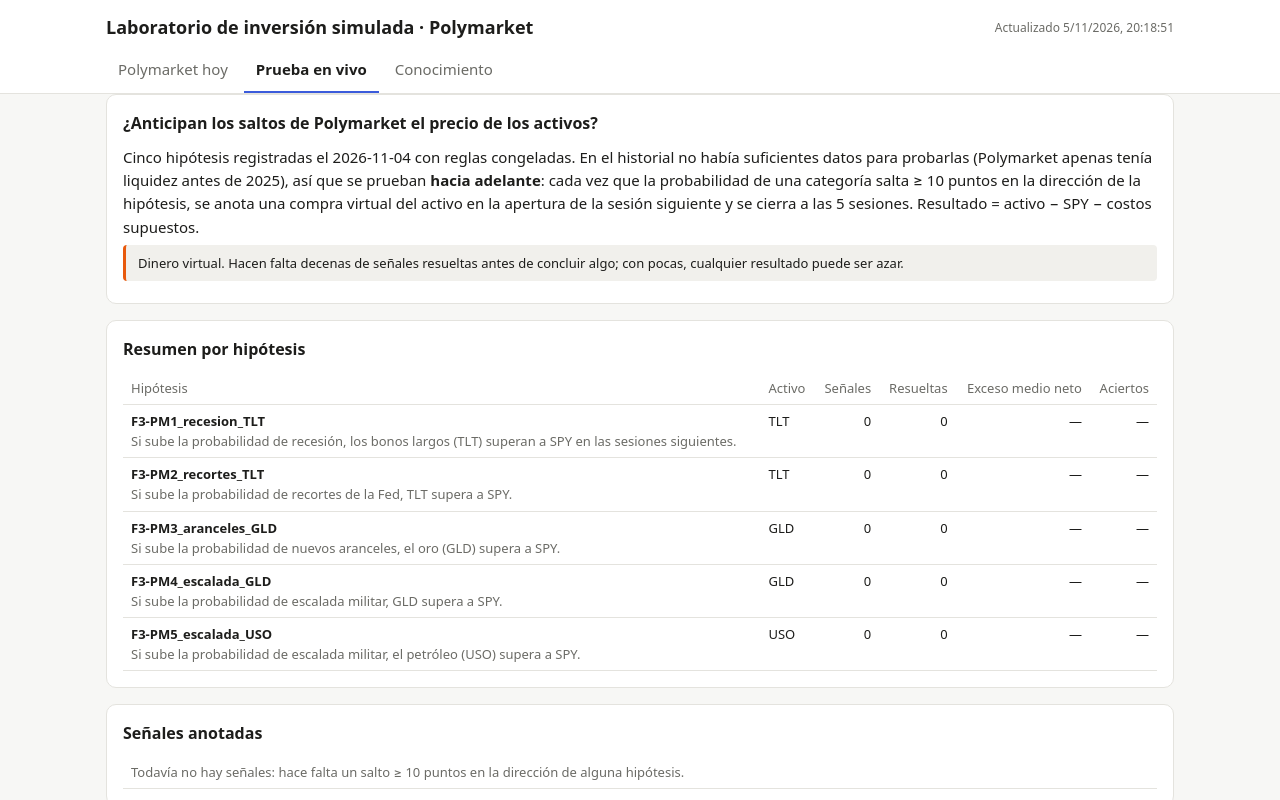
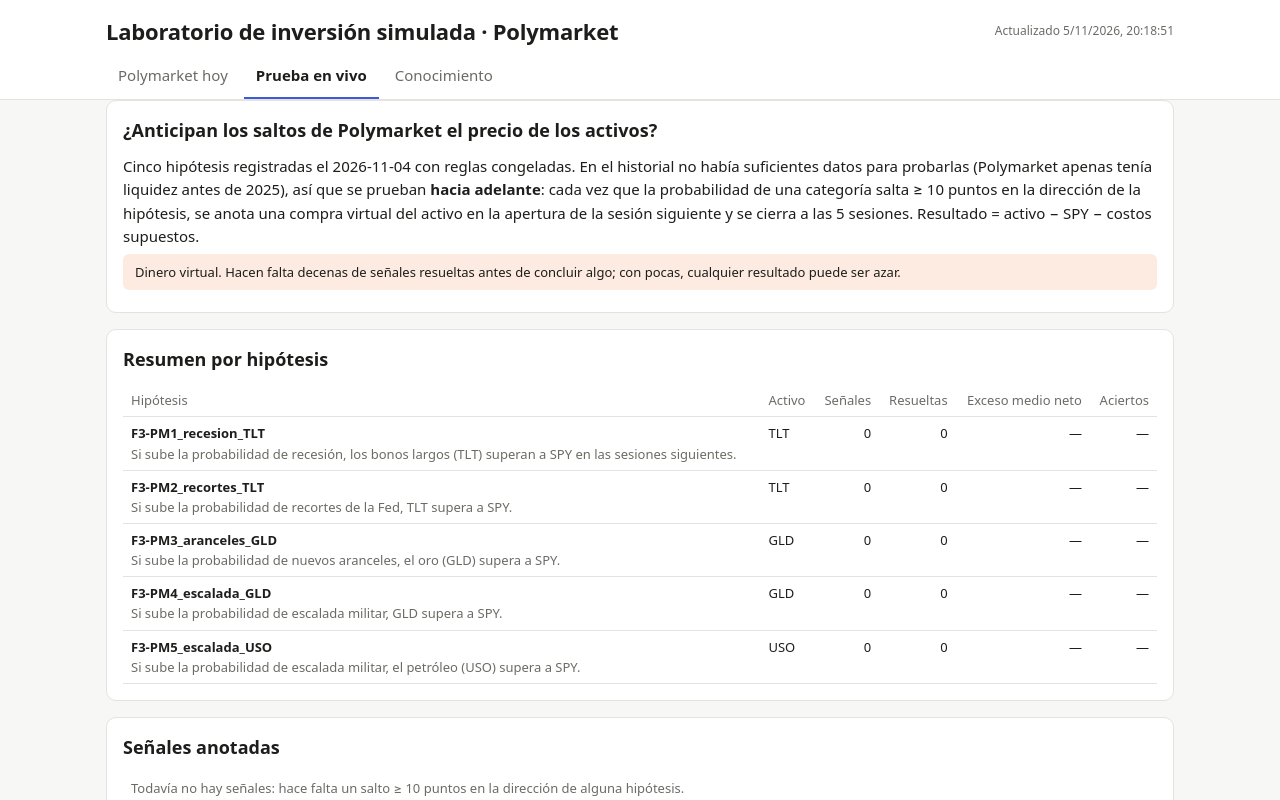
Before and after one commit to IngDavidTM/laboratorio-polymarket, a plain HTML site: page site/index.html in a window 1280 px wide. Both pictures are taken after a click on the button "Prueba en vivo". Shown: the top 800 px of the page. Drawn offline with Linux system fonts and the light colour scheme.

Commit message:
Web: nota sin borde lateral y jerarquía de títulos más marcada
Co-Authored-By: Claude Opus 5.5 <noreply@anthropic.com>

```diff
--- a/site/index.html
+++ b/site/index.html
@@ -14,18 +14,18 @@ body{margin:0;background:var(--bg);color:var(--fg);font:15px/1.55 system-ui,-app
 header{border-bottom:1px solid var(--line);background:var(--card)}
 .wrap{max-width:1100px;margin:0 auto;padding:0 16px}
 .top{display:flex;align-items:center;gap:12px;padding:14px 0 6px;flex-wrap:wrap}
-.top h1{font-size:18px;margin:0}
+.top h1{font-size:22px;margin:0;letter-spacing:-.01em}
 .top .meta{margin-left:auto;color:var(--mut);font-size:12px}
 nav{display:flex;gap:4px;overflow-x:auto}
 nav button{background:none;border:0;border-bottom:2px solid transparent;padding:10px 12px;color:var(--mut);font:inherit;cursor:pointer;white-space:nowrap}
 nav button.on{color:var(--fg);border-color:var(--acc);font-weight:600}
 main{padding:20px 0 60px}
 .card{background:var(--card);border:1px solid var(--line);border-radius:10px;padding:16px;margin-bottom:16px}
-h2{font-size:16px;margin:0 0 10px}
+h2{font-size:18px;margin:0 0 10px}
 h3{font-size:14px;margin:14px 0 6px}
 p{margin:6px 0}
 .mut{color:var(--mut);font-size:13px}
-.note{border-left:3px solid var(--warn);padding:8px 12px;background:var(--chip);border-radius:4px;font-size:13px}
+.note{padding:8px 12px;background:color-mix(in srgb,var(--warn) 12%,transparent);border-radius:6px;font-size:13px}
 .grid{display:grid;gap:16px;grid-template-columns:repeat(auto-fit,minmax(300px,1fr))}
 .stats{display:grid;gap:10px;grid-template-columns:repeat(auto-fit,minmax(140px,1fr))}
 .stat{background:var(--chip);border-radius:8px;padding:10px}
```
